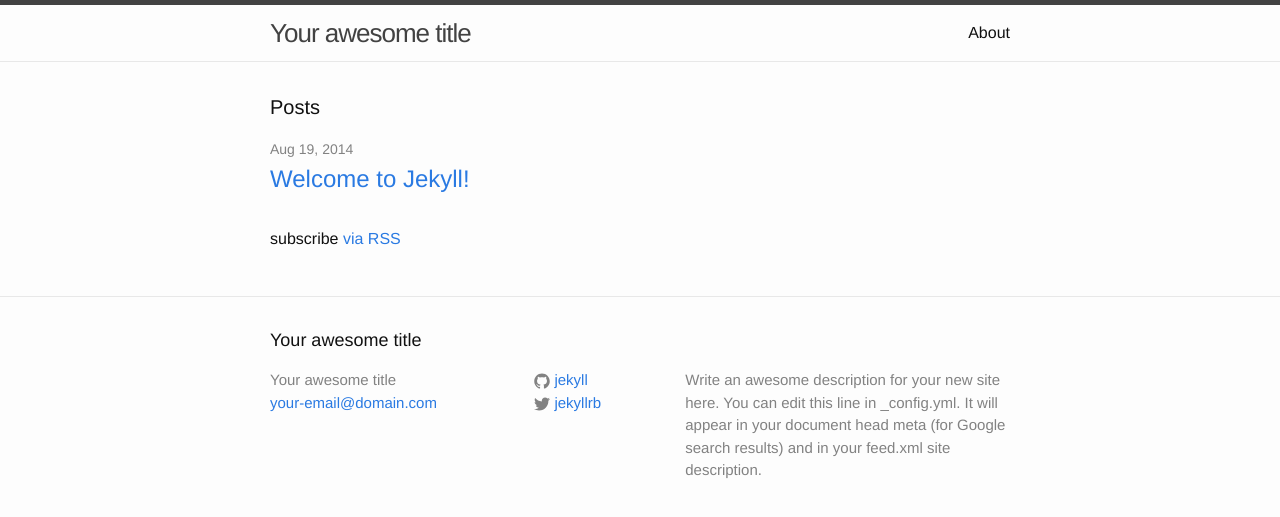
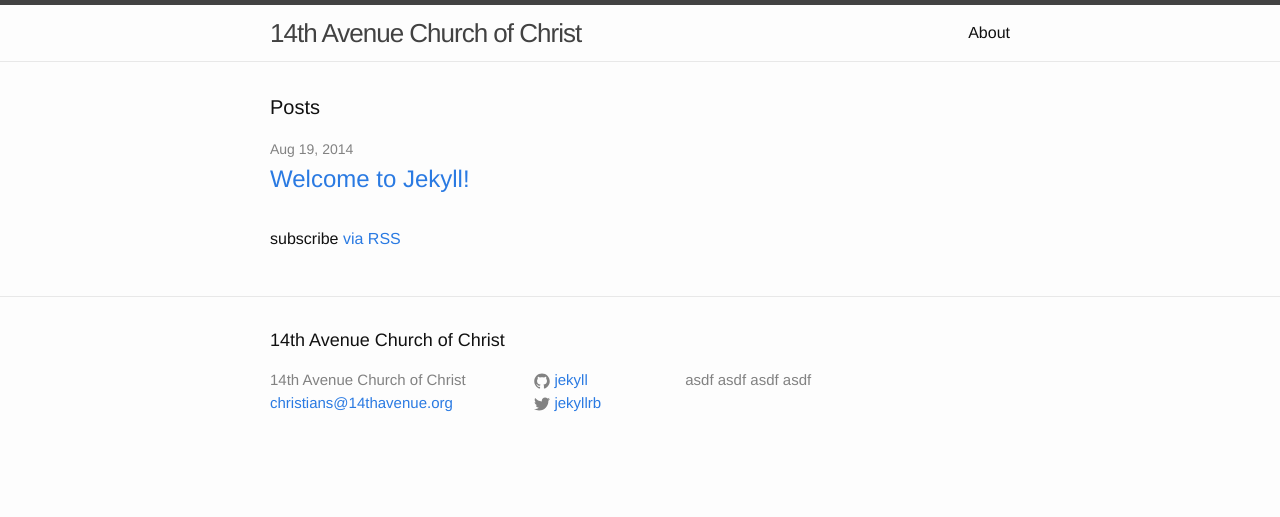
Before and after one commit to 14thavenue/14thavenue.github.io, a Jekyll site: the page built from index.html, in a window 1280 px wide. Shown: the top 517 px of the page. Built offline with Jekyll 4.4.1, drawn with Linux system fonts in a browser that asks for light colours.

Commit message:
just testing the waters with jekyll

```diff
--- a/_config.yml
+++ b/_config.yml
@@ -1,12 +1,10 @@
 # Site settings
-title: Your awesome title
-email: your-email@domain.com
+title: 14th Avenue Church of Christ
+email: christians@14thavenue.org
 description: > # this means to ignore newlines until "baseurl:"
-  Write an awesome description for your new site here. You can edit this
-  line in _config.yml. It will appear in your document head meta (for
-  Google search results) and in your feed.xml site description.
+  asdf asdf asdf asdf
 baseurl: "" # the subpath of your site, e.g. /blog/
-url: "http://yourdomain.com" # the base hostname & protocol for your site
+url: "http://localhost:4000" # the base hostname & protocol for your site
 twitter_username: jekyllrb
 github_username:  jekyll
 
```
